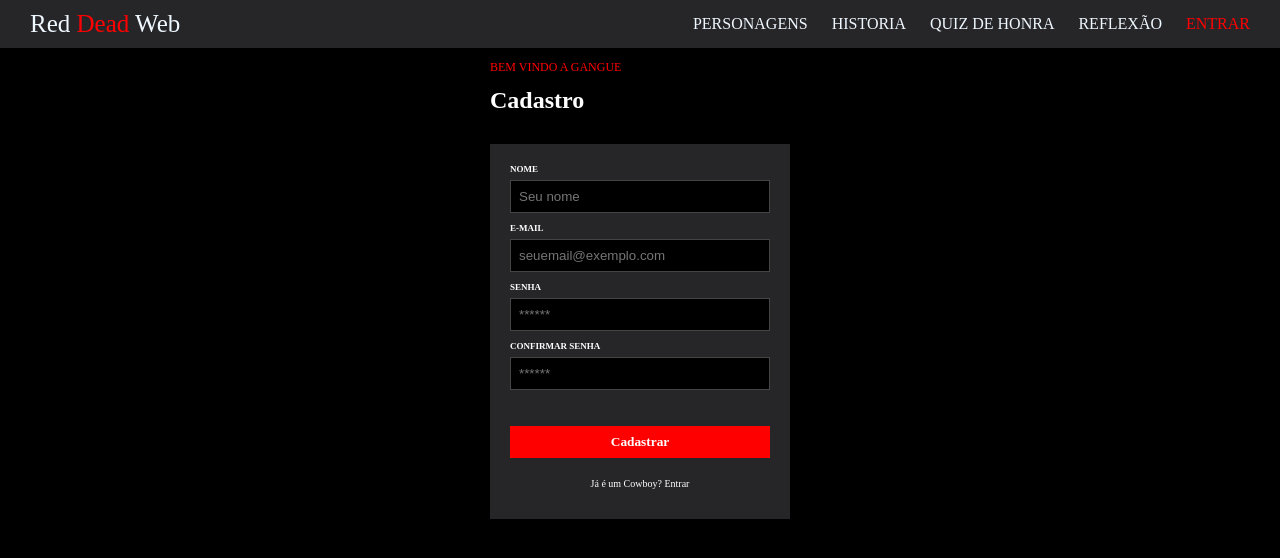
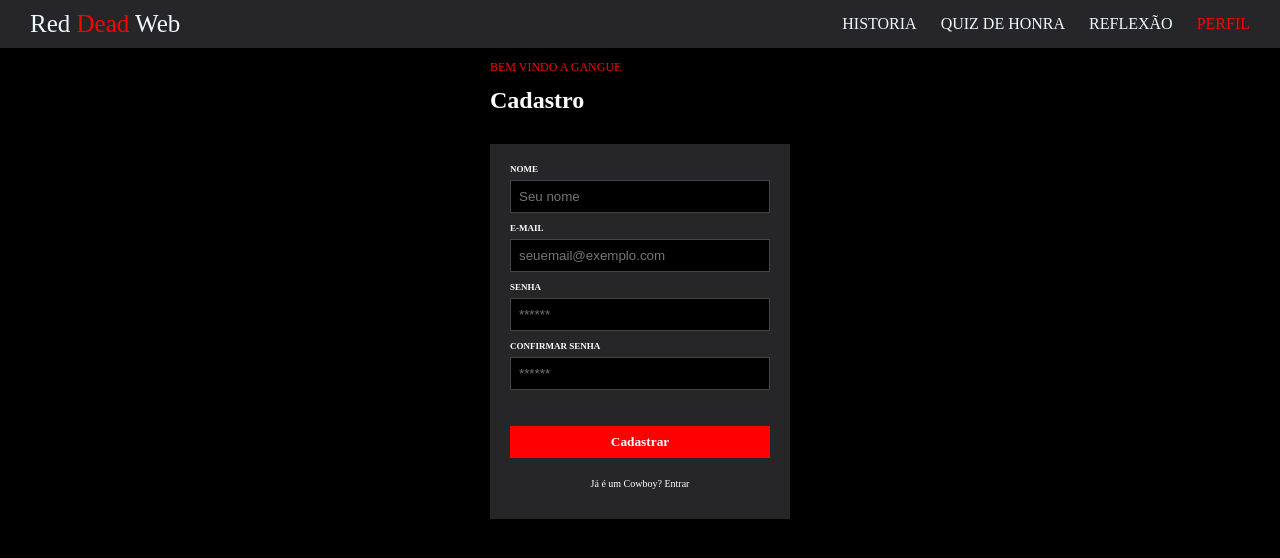
Before and after one commit to guilhermysantana/Projeto_Individual_PI, a plain HTML site: page html/tela_cadastro.html in a window 1280 px wide. Drawn offline with Linux system fonts and the light colour scheme; a web font is replaced by a local one.

Commit message:
Arrumando nav-bar das paginas HTML

```diff
--- a/css/style.css
+++ b/css/style.css
@@ -43,6 +43,7 @@ body {
 .nav-links {
     display: flex;
     gap: 24px;
+    align-items: center;
     padding: 0 20px;
 }
 
--- a/html/tela_cadastro.html
+++ b/html/tela_cadastro.html
@@ -20,11 +20,10 @@
                 <a href="../html/inicio.html">Red <span class="logo-red">Dead</span> Web</a>
             </div>
             <nav class="nav-links">
-                <a href="../html/tela_personagens.html">PERSONAGENS</a>
                 <a href="../html/tela_historia.html">HISTORIA</a>
                 <a href="#quiz">QUIZ DE HONRA</a>
                 <a href="#reflexao">REFLEXÃO</a>
-                <a href="../html/tela_login.html" class="entrar">ENTRAR</a>
+                <a href="../html/tela_login.html" class="entrar">PERFIL</a>
             </nav>
         </section>
     </header>
```
Also changed, not shown: html/inicio.html (+1 -2 lines), html/tela_historia.html (renamed from html/tela_personagens.html, +1 -2 lines), html/tela_login.html (+1 -2 lines).
